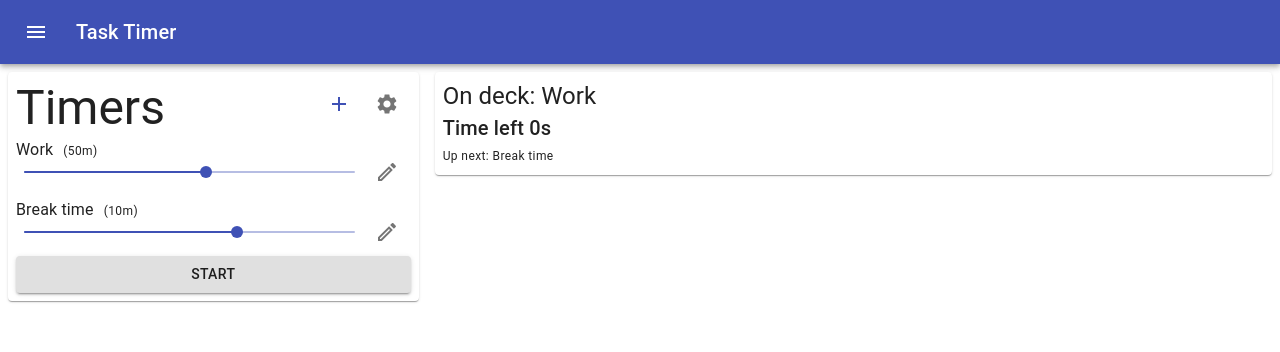
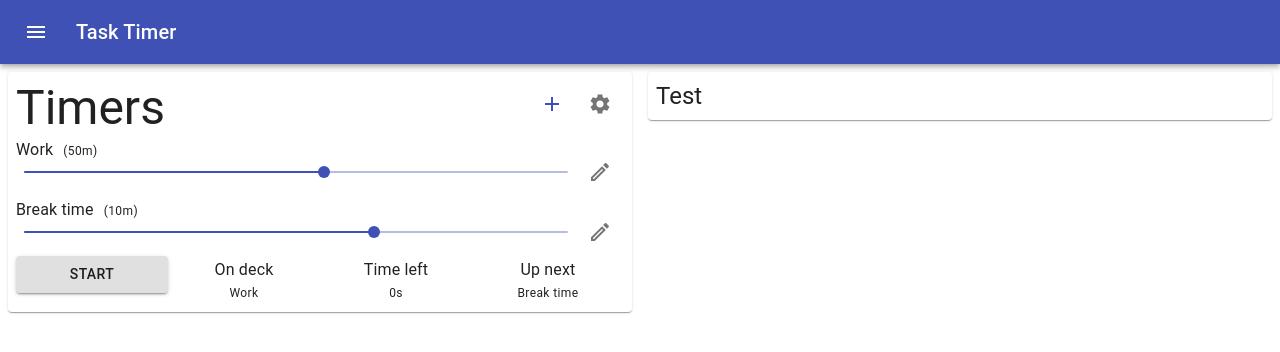
Before and after one commit to enigma0Z/task-timer, a React (Create React App) app: page / in a window 1280 px wide. Shown: the top 352 px of the page. Built offline with nearby package versions, Linux system fonts and the light colour scheme.

Commit message:
Restyle status

```diff
--- a/src/App.tsx
+++ b/src/App.tsx
@@ -79,6 +79,11 @@ const styles = (theme: Theme) => createStyles({
         padding: 8,
         border: 'none'
     },
+
+    statusStyle: {
+        marginTop: -0.5,
+        marginBottom: -1
+    }
 });
 
 interface AppProps extends WithStyles<typeof styles> { }
@@ -260,7 +265,6 @@ const App = withStyles(styles)(class AppComponent extends Component<AppProps, Ap
     }
 
     updateSubscriber() {
-        this.updateCountdownState(this.currentCountdown)
 
         if (this.currentCountdown.running) {
             this.updateCountdownState(this.currentCountdown)
@@ -438,10 +442,25 @@ const App = withStyles(styles)(class AppComponent extends Component<AppProps, Ap
                     }}
                     subtitle='Resetting your countdowns cannot be undone'
                 />
+                <ConfirmationModal
+                    open={this.state.confirmDeleteOpen}
+                    onClose={() => {
+                        this.setState({
+                            confirmDeleteOpen: false
+                        })
+                    }}
+                    onConfirm={() => {
+                        this.deleteCountdown(this.state.confirmDeleteIndex)
+                        this.setState({
+                            confirmDeleteOpen: false
+                        })
+                    }}
+                    subtitle='Deleting this cannot be undone'
+                />
                 <Grid container className={classes.gridContainer} spacing={2}>
-                    <Grid item xs={12} md={8} lg={4}> <Paper className={classes.paperContainer}>
-                        <Grid container direction="column">
-                            <Grid item>
+                    <Grid item xs={12} md={8} lg={6}> <Paper className={classes.paperContainer}>
+                        <Grid container>
+                            <Grid item xs={12}>
                                 <Box display='flex' flexDirection="row">
                                     <Box flex='100%'>
                                         <Typography variant="h3"> Timers </Typography>
@@ -482,40 +501,53 @@ const App = withStyles(styles)(class AppComponent extends Component<AppProps, Ap
                                     </Box>
                                 </Box>
                             </Grid>
-                            <Grid item>
-                                <ConfirmationModal
-                                    open={this.state.confirmDeleteOpen}
-                                    onClose={() => {
-                                        this.setState({
-                                            confirmDeleteOpen: false
-                                        })
-                                    }}
-                                    onConfirm={() => {
-                                        this.deleteCountdown(this.state.confirmDeleteIndex)
-                                        this.setState({
-                                            confirmDeleteOpen: false
-                                        })
-                                    }}
-                                    subtitle='Deleting this cannot be undone'
-                                />
+                            <Grid item xs={12}>
                                 {this.renderSliders()}
                             </Grid>
-                            <Grid item>
+                            <Grid item xs={12} sm={3}>
                                 <Button variant="contained" className={classes.fillWidth} onClick={this.handleStartStopOnClick}>
                                     {this.state.running ? 'Stop' : 'Start'}
                                 </Button>
                             </Grid>
+                            <Grid item xs={4} sm={3}>
+                                <Box flexDirection='column' flex={2} display='flex' alignItems='center'>
+                                    <Box display='flex'>
+                                        <Typography variant="subtitle1">{this.state.running ? "Running" : "On deck"}</Typography>
+                                    </Box>
+                                    <Box display='flex'>
+                                        <Typography variant='caption'>{this.currentCountdown.name}</Typography>
+                                    </Box>
+                                </Box>
+                            </Grid>
+                            <Grid item xs={4} sm={3}>
+                                <Box flexDirection='column' flex={2} display='flex' alignItems='center'>
+                                    <Box display='flex'>
+                                        <Typography variant="subtitle1">Time left</Typography>
+                                    </Box>
+                                    <Box display='flex'>
+                                        <Typography variant='caption'>{TimeFormat.seconds(this.state.secondsLeft)}</Typography>
+                                    </Box>
+                                </Box>
+                            </Grid>
+                            <Grid item xs={4} sm={3}>
+                                <Box flexDirection='column' flex={2} display='flex' alignItems='center'>
+                                    <Box display='flex'>
+                                        <Typography variant="subtitle1">Up next</Typography>
+                                    </Box>
+                                    <Box display='flex'>
+                                        <Typography variant='caption'>{this.getNextCountdown().name}</Typography>
+                                    </Box>
+                                </Box>
+                            </Grid>
                         </Grid>
                     </Paper> </Grid>
-                    <Grid item xs>
+                    <Grid item xs={12} sm={4} lg={6}>
                         <Paper className={classes.paperContainer}>
-                            <Typography variant="h5">{this.state.running ? "Running" : "On deck"}: {this.currentCountdown.name}</Typography>
-                            <Typography variant="h6">Time left {TimeFormat.seconds(this.state.secondsLeft)}</Typography>
-                            <Typography variant="caption">Up next: {this.getNextCountdown().name}</Typography>
+                            <Typography variant="h5">Test</Typography>
                         </Paper>
                     </Grid>
                 </Grid>
-            </div>
+            </div >
         );
     }
 });
```
